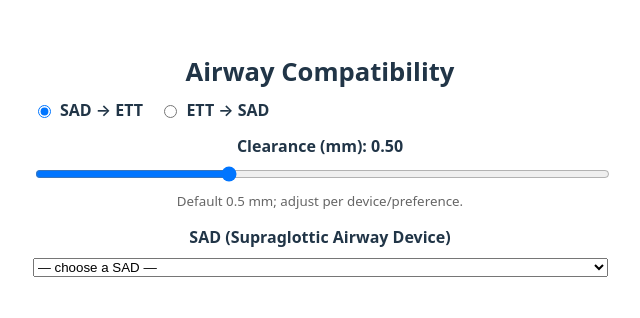
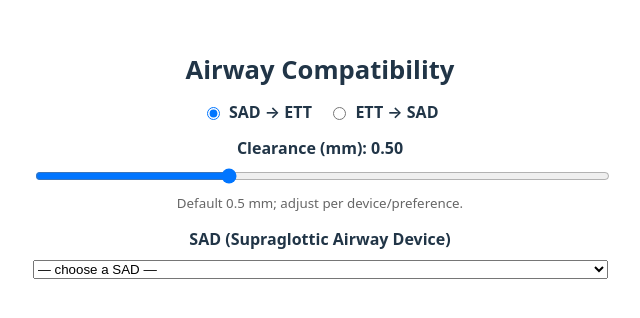
Before and after one commit to Propofoletal/airway-db, a Vue app: page / in a window 1280 px wide. Shown: the part 234-552 px from the top of the page, without its empty margins (320-960 px from the left). Built offline with nearby package versions, Linux system fonts and the light colour scheme.

Commit message:
styel center

```diff
--- a/src/App.vue
+++ b/src/App.vue
@@ -343,7 +343,7 @@ h1 { font-size: 1.6rem; margin-bottom: 0.75rem; }
 h2 { margin: .5rem 0; font-size: 1.2rem; }
 h3 { margin: .5rem 0; font-size: 1.05rem; }
 
-.mode { display: flex; gap: 1rem; margin-bottom: .75rem; }
+.mode { display: flex; justify-content: center; gap: 1rem; margin: 1rem 0; margin-bottom: .75rem; }
 .mode label { display: flex; align-items: center; gap: .4rem; font-weight: 600; }
 
 .field { margin-bottom: 0.8rem; }
```
